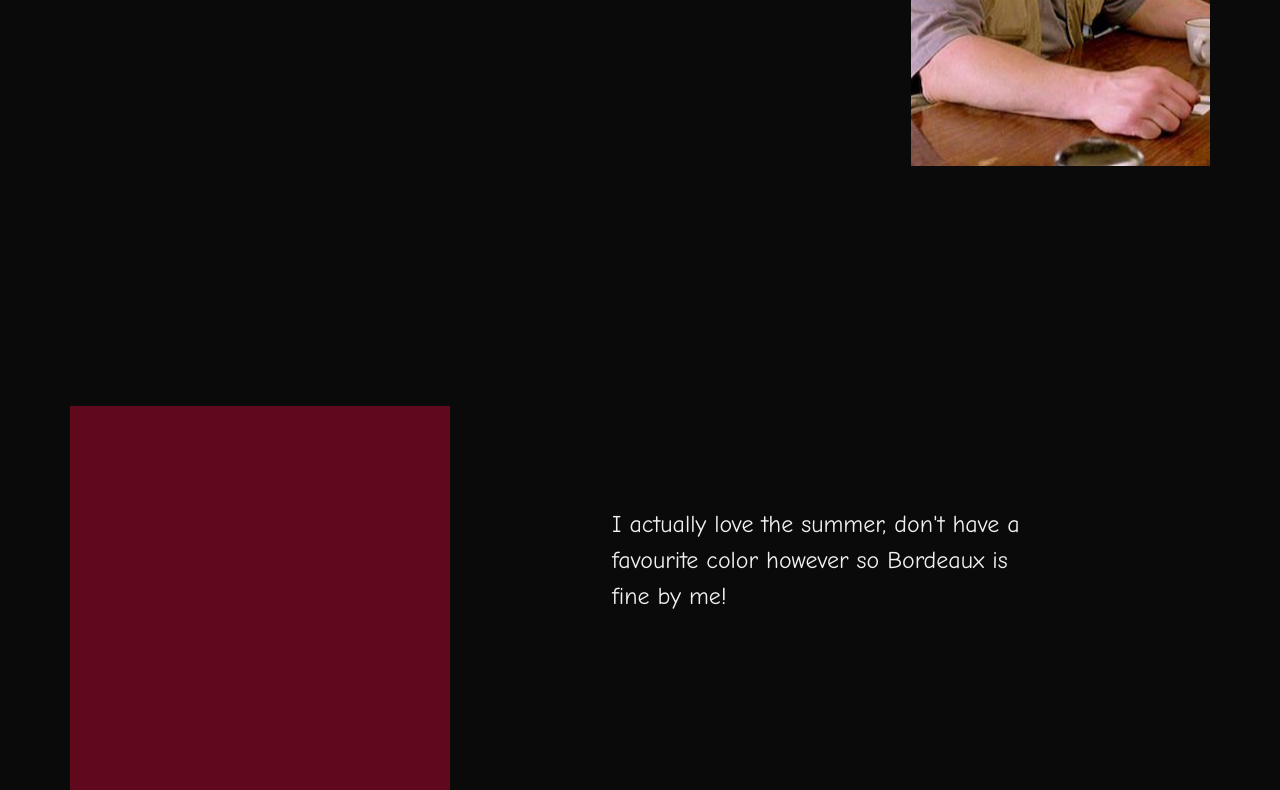
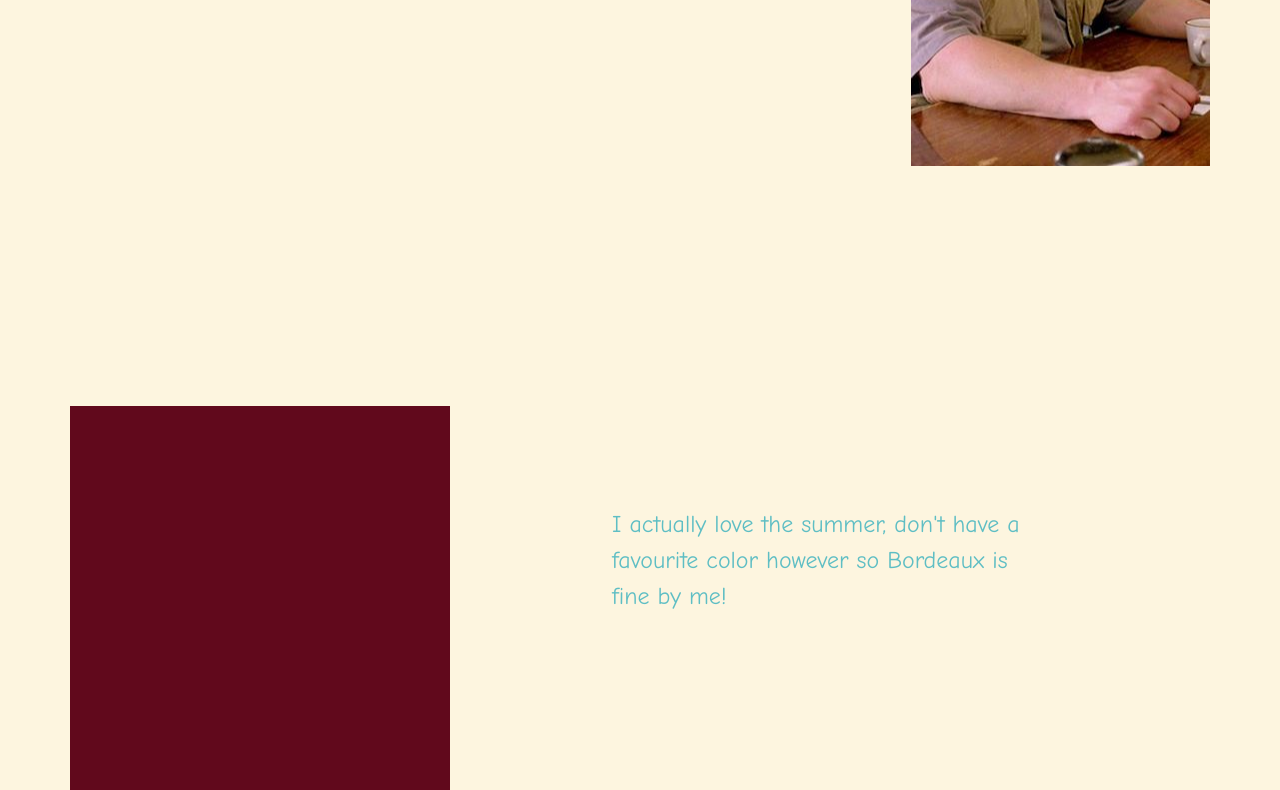
Before and after one commit to Timmeahj/duo-time, a plain HTML site: page index.html in a window 1280 px wide. Shown: the part 610-1400 px from the top of the page. Drawn offline with nearby package versions, Linux system fonts and the light colour scheme.

Commit message:
color change

```diff
--- a/styles/style.css
+++ b/styles/style.css
@@ -3,8 +3,8 @@ body{
     font-size: 1.5rem;
     /* lol get pranked */
     font-family: "Comic Sans MS";
-    background: rgb(10, 10, 10);
-    color: rgb(240, 240, 240);
+    background: #FDF5DF;
+    color: #5EBEC4;
 }
 
 q{
```
